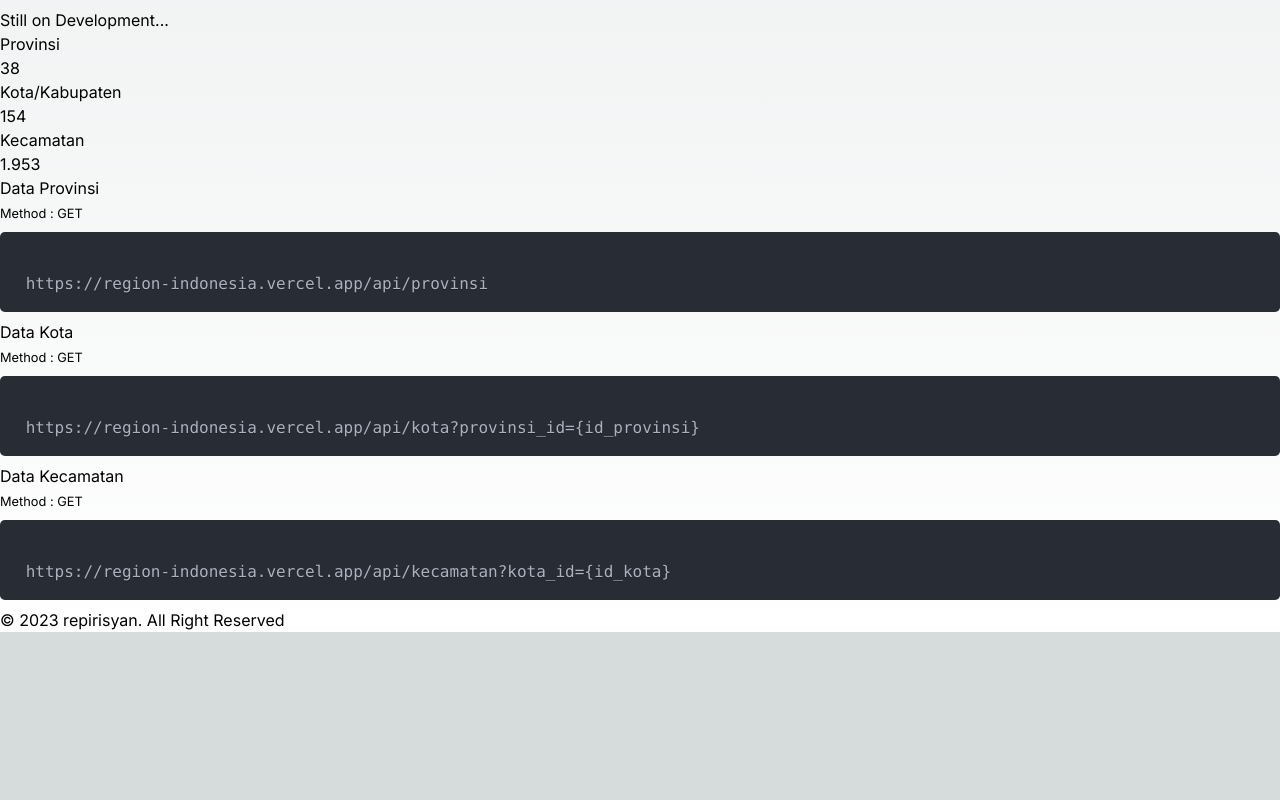
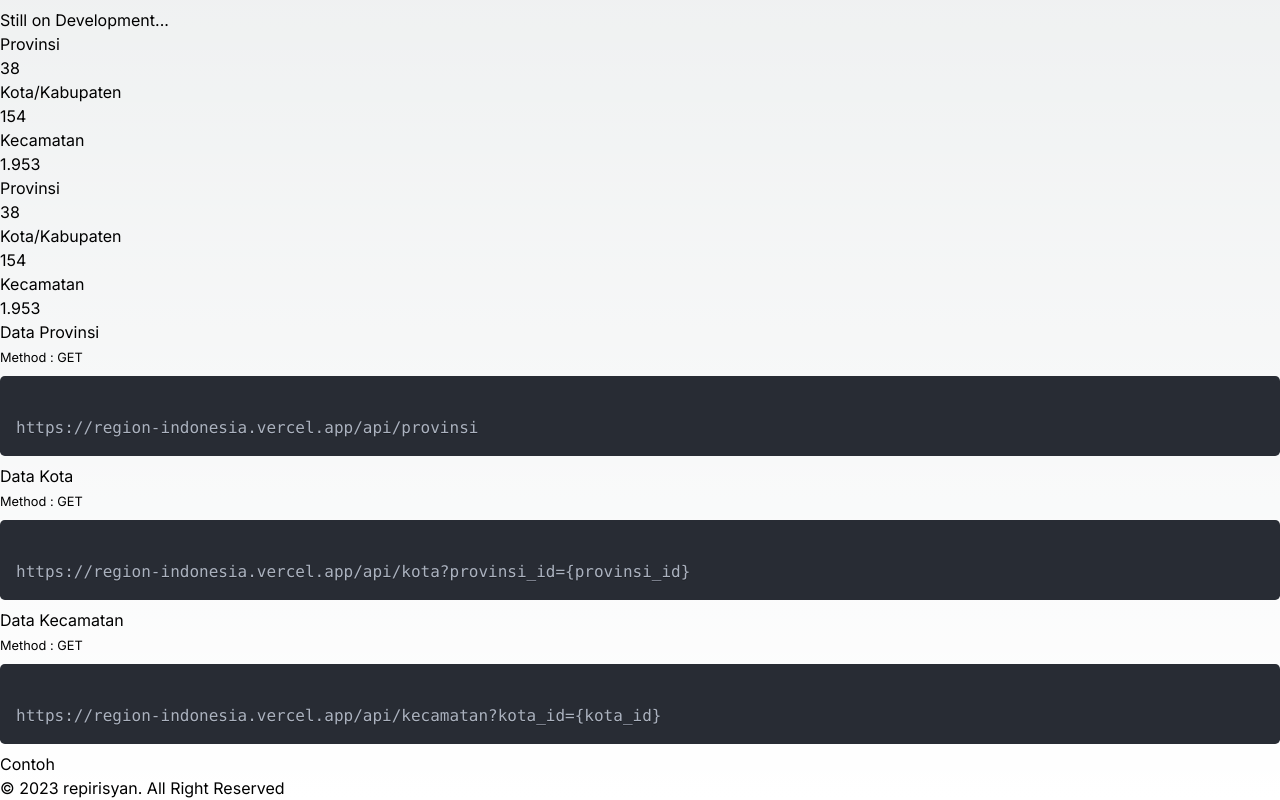
Before and after one commit to repirisyan/api-wilayah-indonesia, a Next.js app: page / in a window 1280 px wide. Shown: the part 1320-2120 px from the top of the page. Before the commit the page ends 1952 px from the top, so only its background shows below. Built offline with nearby package versions, Linux system fonts and the light colour scheme.

Commit message:
add contoh

```diff
--- a/src/app/page.tsx
+++ b/src/app/page.tsx
@@ -13,7 +13,7 @@ const CopyBoard = (pre: any) => {
   return (
     <div className="relative">
       <span className='absolute p-2'>
-        <small className='text-gray-100'>Method : GET</small>
+        <small className='text-gray-100'>{pre.title}</small>
       </span>
       <button
         className="tooltip tooltip-left right-0 top-0 absolute p-2"
@@ -37,7 +37,7 @@ const CopyBoard = (pre: any) => {
 const CodeBlock = (context: any) => {
   return (
     <div>
-      <CopyBoard url={context.code}></CopyBoard>
+      <CopyBoard url={context.code} title={context.title}></CopyBoard>
       <SyntaxHighlighter
         language=""
         style={oneDark}
@@ -66,7 +66,7 @@ export default function Home() {
           </a>
         </div>
       </div>
-      <div className="mt-20 grid grid-cols-1">
+      <div className="mt-0 md:mt-20 grid grid-cols-1">
         <section className='hidden md:block mb-6 mx-auto'>
           <div className="alert bg-slate-400 mb-5 text-black">
             <svg xmlns="http://www.w3.org/2000/svg" fill="none" viewBox="0 0 24 24" className="stroke-current shrink-0 w-6 h-6"><path stroke-linecap="round" stroke-linejoin="round" stroke-width="2" d="M13 16h-1v-4h-1m1-4h.01M21 12a9 9 0 11-18 0 9 9 0 0118 0z"></path></svg>
@@ -91,26 +91,65 @@ export default function Home() {
 
           </div>
         </section>
+        <section className='md:hidden mb-6 mx-auto text-center'>
+          <div className="w-64 carousel rounded-box">
+            <div className="carousel-item w-full">
+              <div className="stats shadow w-full">
+                <div className="stat">
+                  <div className="stat-title">Provinsi</div>
+                  <div className="stat-value">38</div>
+                </div>
+              </div>
+            </div>
+            <div className="carousel-item w-full">
+              <div className="stats shadow w-full">
+                <div className="stat">
+                  <div className="stat-title">Kota/Kabupaten</div>
+                  <div className="stat-value">154</div>
+                </div>
+              </div>
+            </div>
+            <div className="carousel-item w-full">
+              <div className="stats shadow w-full">
+                <div className="stat">
+                  <div className="stat-title">Kecamatan</div>
+                  <div className="stat-value">1.953</div>
+                </div>
+              </div>
+            </div>
+          </div>
+        </section>
         <section>
           <h1>
             Data Provinsi
           </h1>
-          <CodeBlock code={"\n https://region-indonesia.vercel.app/api/provinsi"} />
+          <CodeBlock code={"\nhttps://region-indonesia.vercel.app/api/provinsi"} title={"Method : GET"} />
         </section>
         <section className='mt-5'>
           <h1>
             Data Kota
           </h1>
-          <CodeBlock code={"\n https://region-indonesia.vercel.app/api/kota?provinsi_id={id_provinsi}"} />
+          <CodeBlock code={"\nhttps://region-indonesia.vercel.app/api/kota?provinsi_id={provinsi_id}"} title={"Method : GET"} />
         </section>
         <section className='mt-5'>
           <h1>
             Data Kecamatan
           </h1>
-          <CodeBlock code={"\n https://region-indonesia.vercel.app/api/kecamatan?kota_id={id_kota}"} />
+          <CodeBlock code={"\nhttps://region-indonesia.vercel.app/api/kecamatan?kota_id={kota_id}"} title={"Method : GET"} />
         </section>
+        <div className='text-center mt-5'>
+          <button className="btn" onClick={() => window.modalUsage.showModal()}>Contoh</button>
+        </div>
       </div>
-
+      <dialog id="modalUsage" className="modal">
+        <form method="dialog" className="modal-box">
+          <h3 className="font-bold text-lg">Contoh Penggunaan</h3>
+          <CodeBlock code={"\n<script>\n async function getDataKota(){\n  const response = await fetch('https://region-indonesia.vercel.app/api/kota?provinsi_id=1');\n  const data = await response.json();\n  //Do something with the data \n }\n getDataKota();\n</script>"} title={"JS"} />
+        </form>
+        <form method="dialog" className="modal-backdrop">
+          <button>close</button>
+        </form>
+      </dialog>
       <div className="text-center mt-14">
         <p className={`m-0 max-w-[30ch] text-sm opacity-50`}>
           &copy; 2023 repirisyan. All Right Reserved
```
